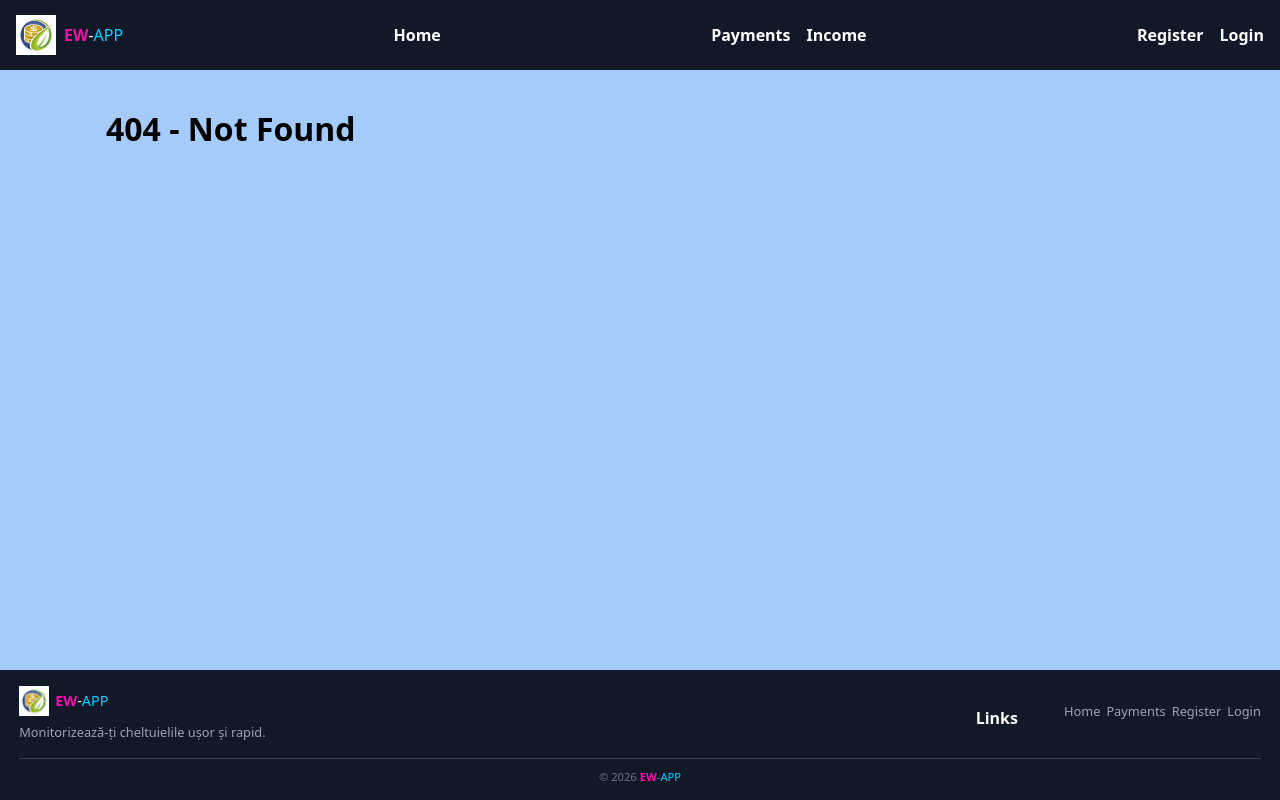
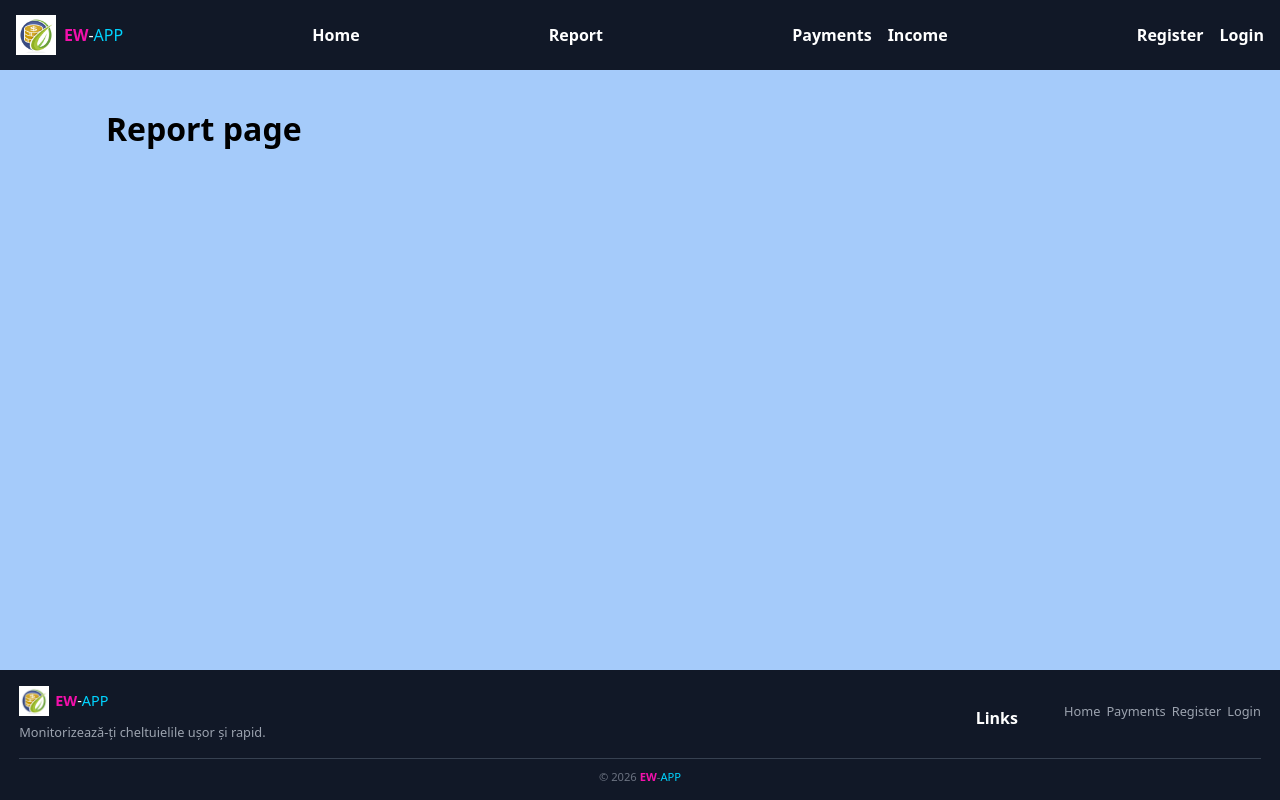
Before and after one commit to Ovidiu-Martalogu/ew-app, a React (Vite) app: page /report in a window 1280 px wide. Before the commit this address had no page. Built offline with nearby package versions, Linux system fonts and the light colour scheme.

Commit message:
create Report features

```diff
--- a/src/App.tsx
+++ b/src/App.tsx
@@ -7,6 +7,7 @@ import { Login } from "../src/features/Auth/Login";
 import { FirstPage } from "./features/First-page/FirstPage";
 import { Footer } from "./components/Footer/Footer";
 import { Income } from "./features/Income/Income";
+import { Report } from "./features/Report/Report"
 import { AuthContextProvider } from "../src/features/Auth/context/AuthContextProvider";
 import "./App.css";
 import './Forms.css';
@@ -21,17 +22,18 @@ export default function App() {
         <main className="content" >
           <Routes>
             <Route path="/" element={<FirstPage />} />
+            <Route path="/report" element={<Report />} />
             <Route path="/payments" element={<Payment />} />
             <Route path="/register" element={<Register />} />
             <Route path="/login" element={<Login />} />
-            <Route path="/income" element={<Income/>} />
+            <Route path="/income" element={<Income />} />
             <Route path="*" element={<NotFound />} />
           </Routes>
         </main>
 
         <Footer />
       </div>
-      </AuthContextProvider>
+    </AuthContextProvider>
 
   )
 }
--- a/src/components/Nav/Nav.tsx
+++ b/src/components/Nav/Nav.tsx
@@ -17,12 +17,19 @@ export function Nav() {
         <span className={styles.ew}>EW</span>
         <span>-</span>
         <span className={styles.app}>APP</span>
+      </Link>
 
-      </Link>
+      <menu className={`${styles.menu} ${open ? styles.show : ""}`}>
+        <li className={`${styles.menu}`}>
+          <NavLink className={`${styles.menu}`} to="/" onClick={() => setOpen(false)}>
+            Home
+          </NavLink>
+        </li>
+      </menu>
       <menu className={`${styles.menu} ${open ? styles.show : ""}`}>
         <li>
-          <NavLink to="/" onClick={() => setOpen(false)}>
-            Home
+          <NavLink to="/report" onClick={() => setOpen(false)}>
+            Report
           </NavLink>
         </li>
       </menu>
--- /dev/null
+++ b/src/features/Report/Report.tsx
@@ -0,0 +1,11 @@
+
+
+
+
+export function Report(){
+
+
+return(
+<h1>Report page</h1>
+)
+}
```
Lines whose indentation alone changed are shown as unchanged.
